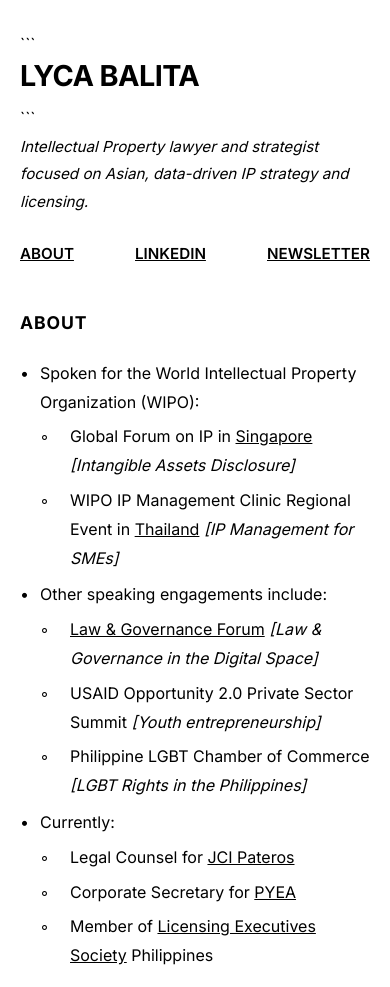
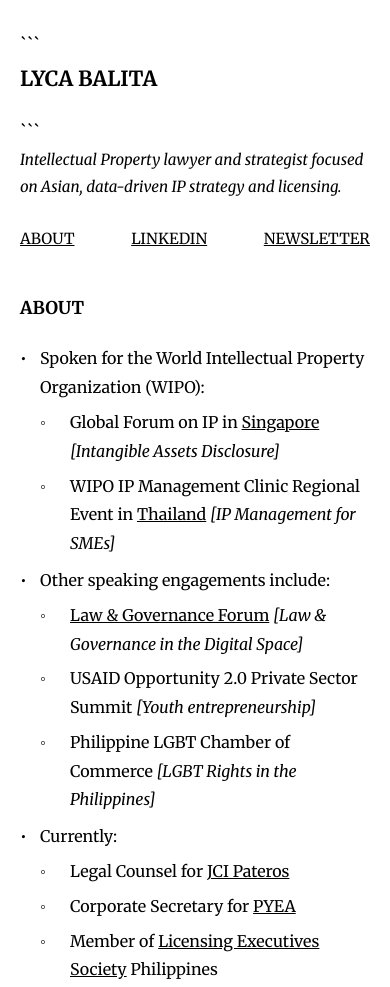
Before and after one commit to lycabal/portfolio, a plain HTML site: page index.html in a window 390 px wide. Shown: the top 987 px of the page. Drawn offline with Linux system fonts and the light colour scheme.

Commit message:
Update index.html

```diff
--- a/index.html
+++ b/index.html
@@ -7,7 +7,7 @@
     <title>Lyca Balita</title>
     <link rel="preconnect" href="https://fonts.googleapis.com">
     <link rel="preconnect" href="https://fonts.gstatic.com" crossorigin>
-    <link href="https://fonts.googleapis.com/css2?family=Inter:wght@400;600;700&display=swap" rel="stylesheet">
+    <link href="https://fonts.googleapis.com/css2?family=Merriweather:ital,wght@0,400;0,700;1,400&display=swap" rel="stylesheet">
     <style>
         * {
             margin: 0;
@@ -35,7 +35,7 @@
     }
 
     body {
-        font-family: 'Inter', -apple-system, BlinkMacSystemFont, 'Segoe UI', sans-serif;
+        font-family: 'Merriweather', Georgia, serif;
         background-color: var(--bg-color);
         color: var(--body-text);
         line-height: 1.8;
@@ -54,12 +54,11 @@
     }
 
     h1 {
-        font-size: 2.2rem;
-        font-weight: 700;
+        font-size: 1.8rem;
+        font-weight: bold;
         color: var(--header-text);
-        margin-bottom: 0;
-        line-height: 1;
-        letter-spacing: -0.02em;
+        margin-bottom: 8px;
+        line-height: 40px;
     }
 
     .tagline {
@@ -67,15 +66,14 @@
         font-size: 1rem;
         margin-bottom: 25px;
         max-width: 600px;
-        font-weight: 400;
     }
 
     .dark-mode-toggle {
         background: none;
         border: 2px solid var(--accent);
         border-radius: 50%;
-        width: 2.2rem;
-        height: 2.2rem;
+        width: 40px;
+        height: 40px;
         cursor: pointer;
         display: flex;
         align-items: center;
@@ -89,8 +87,8 @@
     }
 
     .sun-icon {
-        width: 1.2rem;
-        height: 1.2rem;
+        width: 20px;
+        height: 20px;
         fill: none;
         stroke: var(--accent);
         stroke-width: 2;
@@ -107,7 +105,7 @@
     nav a {
         color: var(--link-color);
         text-decoration: underline;
-        font-weight: 600;
+        font-weight: 500;
         transition: opacity 0.2s ease;
     }
 
@@ -120,14 +118,13 @@
     }
 
     .section-title {
-        font-weight: 700;
+        font-weight: bold;
         text-transform: uppercase;
         color: var(--section-header);
         font-size: 1.1rem;
         margin-bottom: 10px;
         padding-bottom: 10px;
         border-bottom: 1px solid var(--body-text);
-        letter-spacing: 0.05em;
     }
 
     ul {
@@ -181,7 +178,7 @@
         }
 
         h1 {
-            font-size: 1.8rem;
+            font-size: 1.3rem;
         }
 
         .tagline {
```
